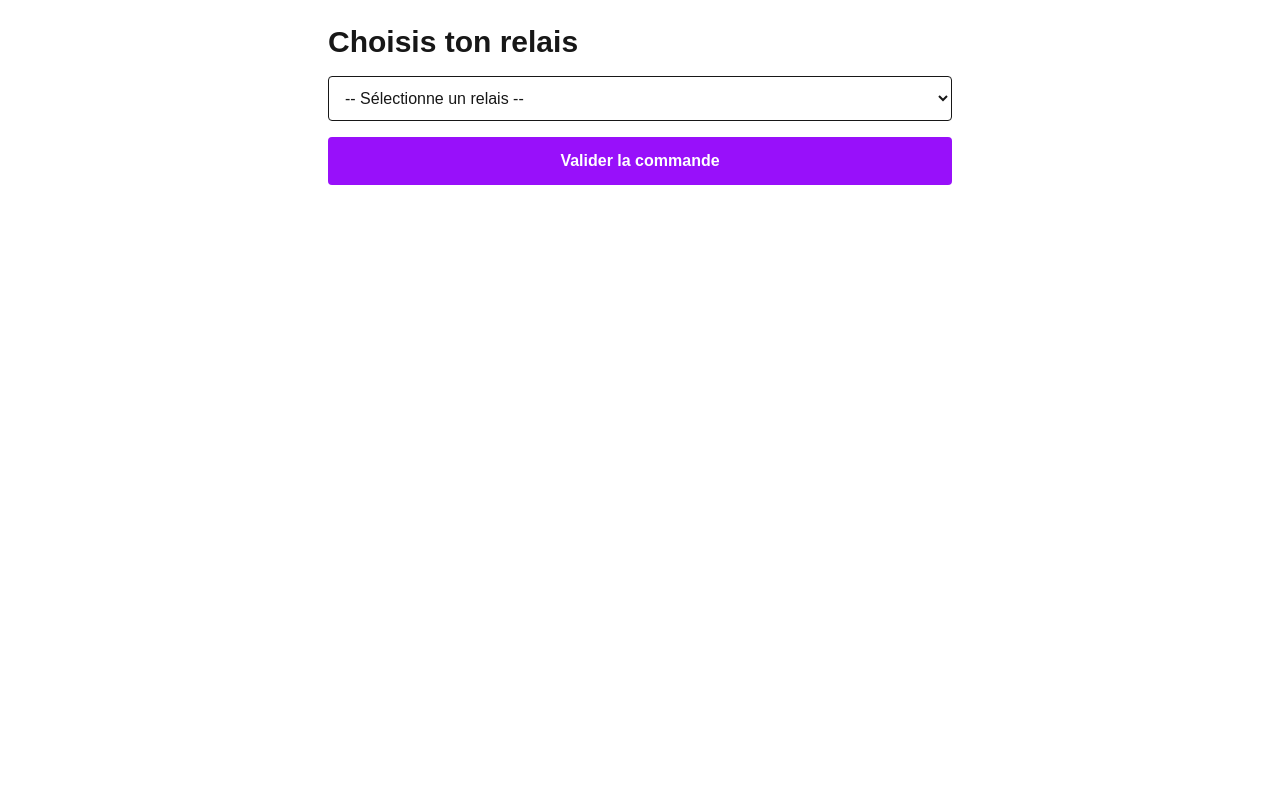
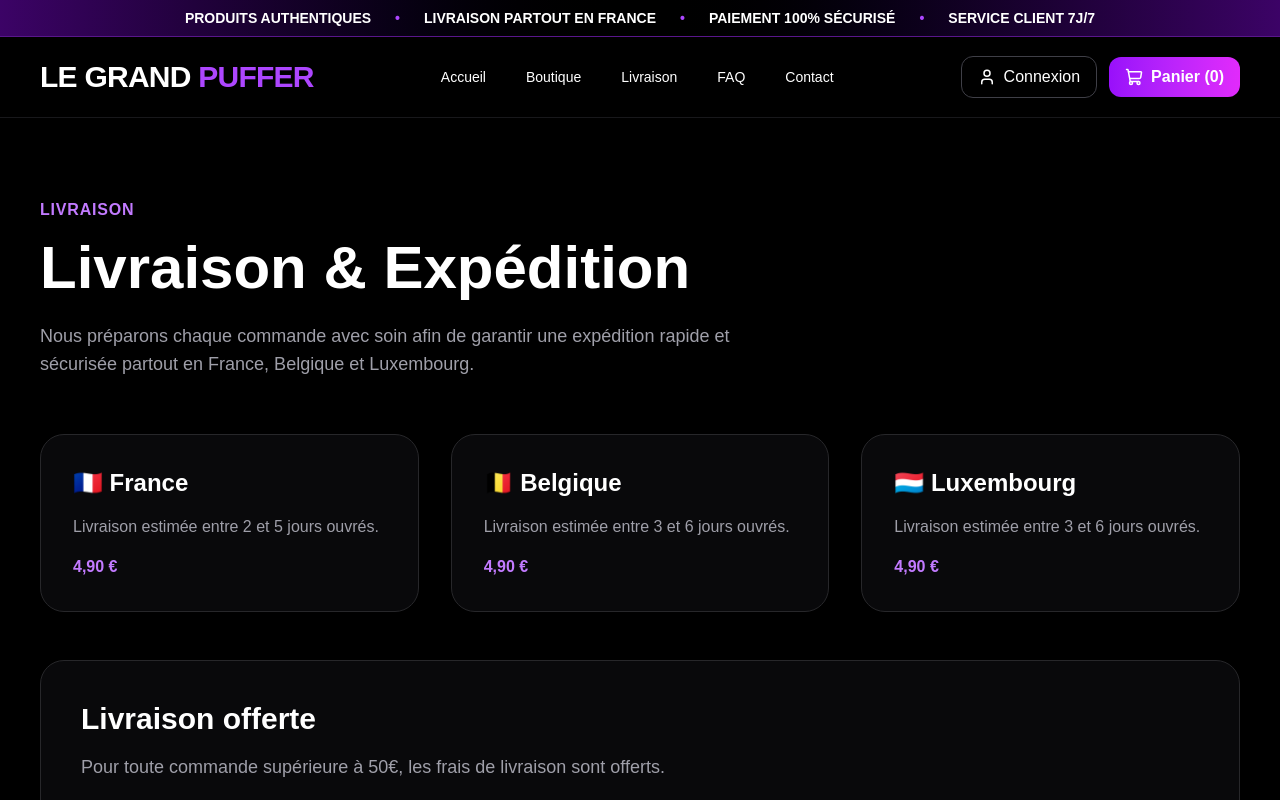
Before and after one commit to noxorze/le-grand-puffer, a Next.js app: page /livraison in a window 1280 px wide. Shown: the top 800 px of the page. Built offline with nearby package versions, Linux system fonts and the light colour scheme; no server answers.

Commit message:
Update livraison page

```diff
--- a/app/livraison/page.tsx
+++ b/app/livraison/page.tsx
@@ -1,69 +1,186 @@
-"use client";
-
-import { useState } from "react";
-import { supabase } from "@/lib/supabase";
-import { useRouter } from "next/navigation";
+import TopBar from "@/components/TopBar";
+import Navbar from "@/components/Navbar";
+import Footer from "@/components/Footer";
 
 export default function LivraisonPage() {
-  const [relais, setRelais] = useState("");
-  const [loading, setLoading] = useState(false);
-  const router = useRouter();
+  return (
+    <main className="bg-black min-h-screen text-white">
+      <TopBar />
+      <Navbar />
 
-  const handleCommande = async () => {
-    if (!relais) return alert("Choisis un relais");
+      <section className="max-w-7xl mx-auto px-6 lg:px-10 py-20">
 
-    setLoading(true);
+        <span className="text-purple-400 font-semibold tracking-wider">
+          LIVRAISON
+        </span>
 
-    // Récupère le panier depuis le localStorage
-    const panier = JSON.parse(localStorage.getItem("panier") || "[]");
+        <h1 className="text-5xl md:text-6xl font-black mt-4">
+          Livraison & Expédition
+        </h1>
 
-    if (!panier.length) {
-      setLoading(false);
-      return alert("Ton panier est vide !");
-    }
+        <p className="text-zinc-400 mt-6 text-lg max-w-3xl">
+          Nous préparons chaque commande avec soin afin de garantir
+          une expédition rapide et sécurisée partout en France,
+          Belgique et Luxembourg.
+        </p>
 
-    // Insert dans Supabase
-    const { error } = await supabase.from("orders").insert([
-      {
-        products: panier,
-        relais,
-        created_at: new Date(),
-      },
-    ]);
+        <div className="grid md:grid-cols-3 gap-8 mt-14">
 
-    setLoading(false);
+          <div className="bg-zinc-950 border border-zinc-800 rounded-3xl p-8">
+            <h2 className="text-2xl font-bold">
+              🇫🇷 France
+            </h2>
 
-    if (error) return alert("Erreur lors de la commande : " + error.message);
+            <p className="text-zinc-400 mt-4">
+              Livraison estimée entre 2 et 5 jours ouvrés.
+            </p>
 
-    // Vider le panier
-    localStorage.removeItem("panier");
+            <p className="text-purple-400 font-semibold mt-4">
+              4,90 €
+            </p>
+          </div>
 
-    // Rediriger vers page de succès
-    router.push("/succes");
-  };
+          <div className="bg-zinc-950 border border-zinc-800 rounded-3xl p-8">
+            <h2 className="text-2xl font-bold">
+              🇧🇪 Belgique
+            </h2>
 
-  return (
-    <div className="max-w-2xl mx-auto p-6">
-      <h1 className="text-3xl font-bold mb-4">Choisis ton relais</h1>
+            <p className="text-zinc-400 mt-4">
+              Livraison estimée entre 3 et 6 jours ouvrés.
+            </p>
 
-      <select
-        className="w-full p-3 border rounded"
-        value={relais}
-        onChange={(e) => setRelais(e.target.value)}
-      >
-        <option value="">-- Sélectionne un relais --</option>
-        <option value="Relais A">Relais A</option>
-        <option value="Relais B">Relais B</option>
-        <option value="Relais C">Relais C</option>
-      </select>
+            <p className="text-purple-400 font-semibold mt-4">
+              4,90 €
+            </p>
+          </div>
 
-      <button
-        disabled={loading}
-        onClick={handleCommande}
-        className="mt-4 w-full bg-purple-600 text-white py-3 rounded font-bold hover:opacity-90 transition"
-      >
-        {loading ? "Validation..." : "Valider la commande"}
-      </button>
-    </div>
+          <div className="bg-zinc-950 border border-zinc-800 rounded-3xl p-8">
+            <h2 className="text-2xl font-bold">
+              🇱🇺 Luxembourg
+            </h2>
+
+            <p className="text-zinc-400 mt-4">
+              Livraison estimée entre 3 et 6 jours ouvrés.
+            </p>
+
+            <p className="text-purple-400 font-semibold mt-4">
+              4,90 €
+            </p>
+          </div>
+
+        </div>
+
+        <div className="bg-zinc-950 border border-zinc-800 rounded-3xl p-10 mt-12">
+
+          <h2 className="text-3xl font-black">
+            Livraison offerte
+          </h2>
+
+          <p className="text-zinc-400 mt-4 text-lg">
+            Pour toute commande supérieure à 50€,
+            les frais de livraison sont offerts.
+          </p>
+
+          <div className="mt-8 bg-purple-500/10 border border-purple-500/20 rounded-2xl p-6">
+            <p className="text-purple-300 font-semibold">
+              Livraison gratuite dès 50€ d'achat.
+            </p>
+          </div>
+
+        </div>
+
+        <div className="grid lg:grid-cols-2 gap-8 mt-12">
+
+          <div className="bg-zinc-950 border border-zinc-800 rounded-3xl p-10">
+
+            <h2 className="text-3xl font-black">
+              Paiement sécurisé
+            </h2>
+
+            <p className="text-zinc-400 mt-6">
+              Toutes les transactions sont protégées
+              grâce à Stripe et aux protocoles de sécurité
+              les plus récents.
+            </p>
+
+            <ul className="mt-6 space-y-3 text-zinc-300">
+              <li>✓ Paiement sécurisé SSL</li>
+              <li>✓ Carte bancaire</li>
+              <li>✓ Protection des données</li>
+            </ul>
+
+          </div>
+
+          <div className="bg-zinc-950 border border-zinc-800 rounded-3xl p-10">
+
+            <h2 className="text-3xl font-black">
+              Suivi de commande
+            </h2>
+
+            <p className="text-zinc-400 mt-6">
+              Dès l'expédition de votre commande,
+              vous recevez un email de confirmation
+              contenant toutes les informations utiles.
+            </p>
+
+            <ul className="mt-6 space-y-3 text-zinc-300">
+              <li>✓ Confirmation de commande</li>
+              <li>✓ Préparation rapide</li>
+              <li>✓ Notification d'expédition</li>
+            </ul>
+
+          </div>
+
+        </div>
+
+        <div className="bg-zinc-950 border border-zinc-800 rounded-3xl p-10 mt-12">
+
+          <h2 className="text-3xl font-black">
+            Questions fréquentes
+          </h2>
+
+          <div className="mt-8 space-y-8">
+
+            <div>
+              <h3 className="font-bold text-xl">
+                Quand ma commande est-elle expédiée ?
+              </h3>
+
+              <p className="text-zinc-400 mt-2">
+                Les commandes sont généralement préparées
+                sous 24 à 48 heures ouvrées.
+              </p>
+            </div>
+
+            <div>
+              <h3 className="font-bold text-xl">
+                Puis-je modifier mon adresse ?
+              </h3>
+
+              <p className="text-zinc-400 mt-2">
+                Contactez-nous rapidement après votre achat
+                afin que nous puissions vérifier la faisabilité.
+              </p>
+            </div>
+
+            <div>
+              <h3 className="font-bold text-xl">
+                Que faire si ma commande est retardée ?
+              </h3>
+
+              <p className="text-zinc-400 mt-2">
+                Notre équipe reste disponible via la page contact
+                pour toute question concernant votre commande.
+              </p>
+            </div>
+
+          </div>
+
+        </div>
+
+      </section>
+
+      <Footer />
+    </main>
   );
 }
```
